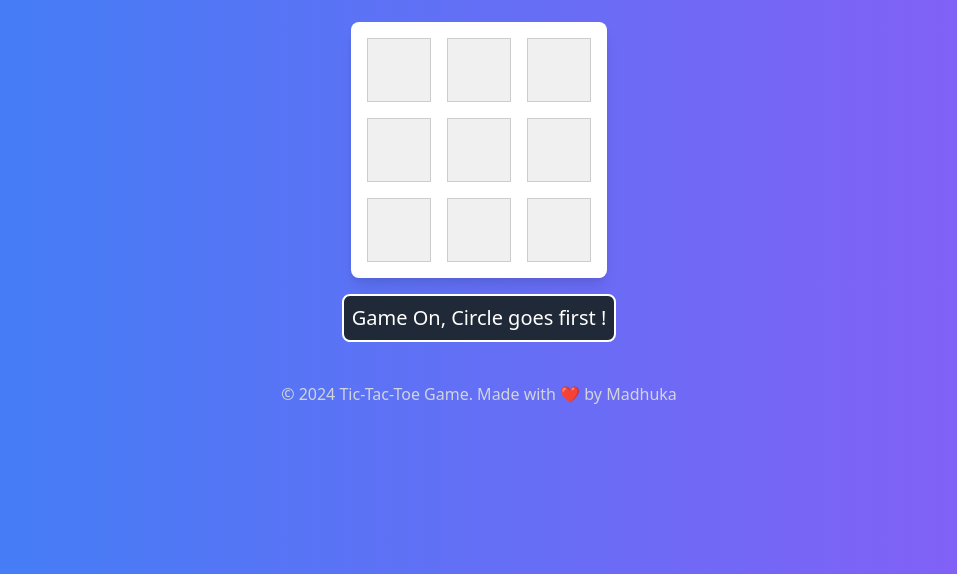
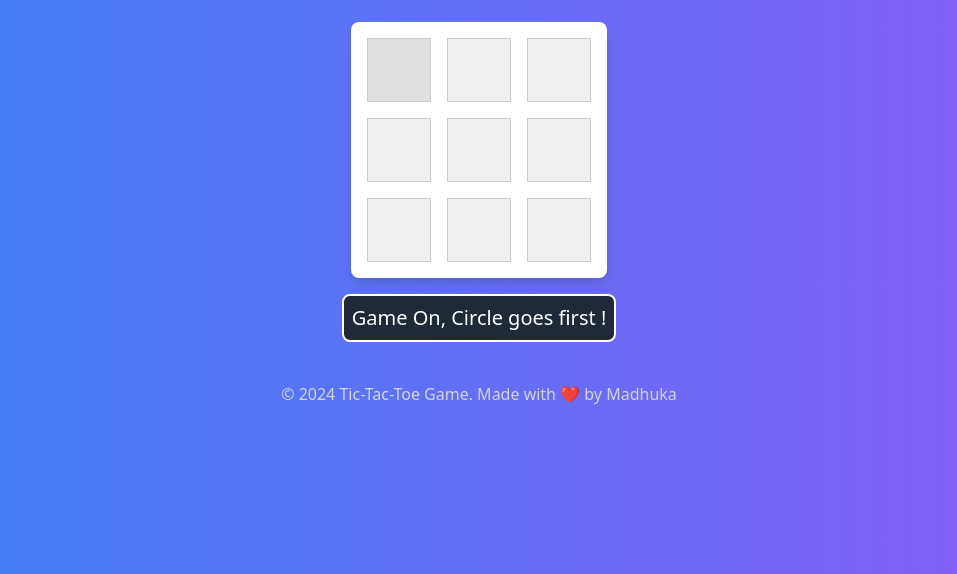
Before and after one commit to Mrghost077/Tic-Tac-Toe-Game-contributed-, a plain HTML site: page index.html in a window 1280 px wide. In both pictures the pointer is over the element 560 px from the left and 296 px from the top of the page. Shown: the part 226-800 px from the top of the page, without its empty margins (161-1118 px from the left). Drawn offline with nearby package versions, Linux system fonts and the light colour scheme.

```diff
--- a/index.html
+++ b/index.html
@@ -15,6 +15,10 @@
             height: 100%;
             background-color: #f0f0f0;
             border: 1px solid #ccc;
+            transition: background-color 0.3s ease;
+        }
+        .square:hover {
+            background-color: #e0e0e0;
         }
         .circle::before {
             content: 'O';
```
Also changed, not shown: 1 other file.
